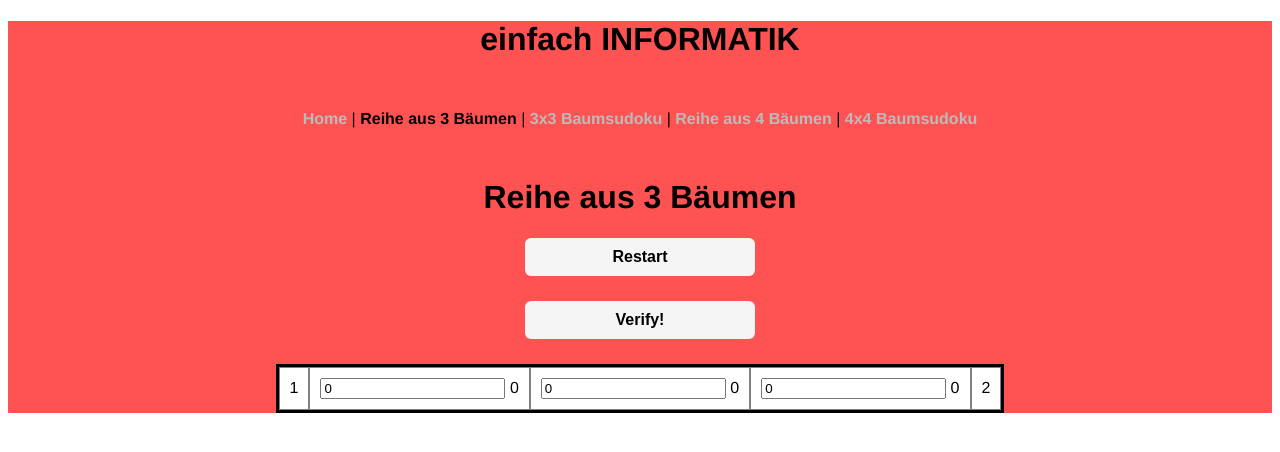
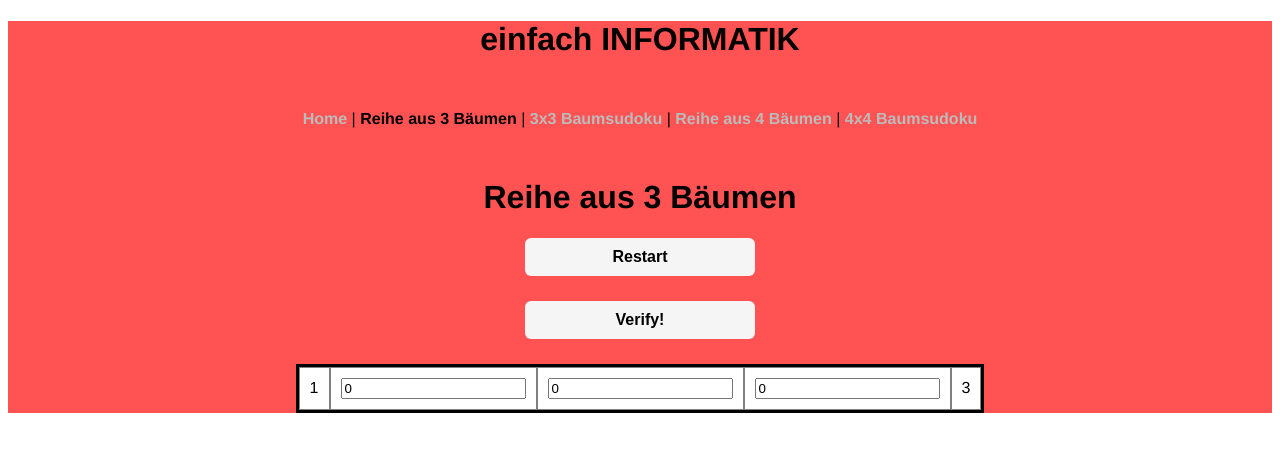
Before and after one commit to fbuetler/e-learning-environment, a Vue app in the folder vue-ts/: page /treerow3 in a window 1280 px wide. Both pictures are taken after a click on the button "Start!". Shown: the top 452 px of the page. Built offline with nearby package versions, Linux system fonts and the light colour scheme.

Commit message:
finish tree row

```diff
--- a/vue-ts/src/components/trees/RowOfThree.vue
+++ b/vue-ts/src/components/trees/RowOfThree.vue
@@ -1,6 +1,6 @@
 <template>
   <div class="treerow">
-    <h1>Reihe aus 3 Bäumen</h1>
+    <h1>Reihe aus {{ size }} Bäumen</h1>
     <div class="buttons-container">
       <button class="button" v-on:click="initializeGame()">
         {{ initializeGameText }}
@@ -9,227 +9,117 @@
         {{ evaluateGameText }}
       </button>
     </div>
-    <div class="grid" v-if="isGameStarted">
-      <div class="grid-cell">{{ treeRow.question.leftView }}</div>
-      <div
-        v-for="cell in treeRow.answer"
-        v-bind:key="cell.value"
-        class="grid-cell"
-      >
-        <input v-model="cell.value" type="text" class="grid-cell-content" />
-        {{ cell.value }}
+    <div class="grid" v-if="isGameStarted && !showResult">
+      <div class="grid-cell">{{ leftView }}</div>
+      <div v-for="cell in answer" v-bind:key="cell.id" class="grid-cell">
+        <input
+          v-model.number="cell.value"
+          type="text"
+          class="grid-cell-content"
+        />
       </div>
-      <div class="grid-cell">{{ treeRow.question.rightView }}</div>
+      <div class="grid-cell">{{ rightView }}</div>
+    </div>
+    <div v-if="showResult" class="solution">
+      <h2>{{ resultMessage }}</h2>
     </div>
   </div>
 </template>
 
 <script lang="ts">
-import { Component, Vue } from "vue-property-decorator";
+import { Component, Prop, Vue } from "vue-property-decorator";
+
+type Answer = {
+  id: number;
+  value: number;
+}[];
+
 @Component
 export default class RowOfTree extends Vue {
-  private treeRow: {
-    id: number;
-    question: {
-      leftView: number;
-      rightView: number;
-    };
-    answer: {
-      value: number;
-    }[];
-    solution: {
-      value: number;
-    }[];
-  };
-  private possibleTreeRows = [
-    {
-      id: 1,
-      question: {
-        leftView: 3,
-        rightView: 1,
-      },
-      answer: [
-        {
-          value: 0,
-        },
-        {
-          value: 0,
-        },
-        {
-          value: 0,
-        },
-      ],
-      solution: [
-        {
-          value: 1,
-        },
-        {
-          value: 2,
-        },
-        {
-          value: 3,
-        },
-      ],
-    },
-    {
-      id: 2,
-      question: {
-        leftView: 1,
-        rightView: 3,
-      },
-      answer: [
-        {
-          value: 0,
-        },
-        {
-          value: 0,
-        },
-        {
-          value: 0,
-        },
-      ],
-      solution: [
-        {
-          value: 3,
-        },
-        {
-          value: 2,
-        },
-        {
-          value: 1,
-        },
-      ],
-    },
-    {
-      id: 3,
-      question: {
-        leftView: 2,
-        rightView: 2,
-      },
-      answer: [
-        {
-          value: 0,
-        },
-        {
-          value: 0,
-        },
-        {
-          value: 0,
-        },
-      ],
-      solution: [
-        {
-          value: 1,
-        },
-        {
-          value: 3,
-        },
-        {
-          value: 2,
-        },
-      ],
-    },
-    {
-      id: 4,
-      question: {
-        leftView: 2,
-        rightView: 2,
-      },
-      answer: [
-        {
-          value: 0,
-        },
-        {
-          value: 0,
-        },
-        {
-          value: 0,
-        },
-      ],
-      solution: [
-        {
-          value: 2,
-        },
-        {
-          value: 3,
-        },
-        {
-          value: 1,
-        },
-      ],
-    },
-    {
-      id: 5,
-      question: {
-        leftView: 2,
-        rightView: 1,
-      },
-      answer: [
-        {
-          value: 0,
-        },
-        {
-          value: 0,
-        },
-        {
-          value: 0,
-        },
-      ],
-      solution: [
-        {
-          value: 2,
-        },
-        {
-          value: 1,
-        },
-        {
-          value: 3,
-        },
-      ],
-    },
-    {
-      id: 6,
-      question: {
-        leftView: 1,
-        rightView: 2,
-      },
-      answer: [
-        {
-          value: 0,
-        },
-        {
-          value: 0,
-        },
-        {
-          value: 0,
-        },
-      ],
-      solution: [
-        {
-          value: 3,
-        },
-        {
-          value: 1,
-        },
-        {
-          value: 2,
-        },
-      ],
-    },
-  ];
+  @Prop({ required: true })
+  private size: number;
+  private answer: Answer;
+  @Prop()
+  private leftView!: number;
+  @Prop()
+  private rightView!: number;
   private initializeGameText = "Start!";
   private evaluateGameText = "Verify!";
   private isGameStarted = false;
+  private showResult = false;
+  private resultMessage: string;
+
   public initializeGame(): void {
-    this.treeRow = this.possibleTreeRows[
-      Math.floor(Math.random() * this.possibleTreeRows.length)
-    ];
+    [this.leftView, this.rightView, this.answer] = this.generateTreeRow();
     this.initializeGameText = "Restart";
     this.isGameStarted = true;
   }
+
   public evaluateGame(): void {
-    console.log(this.treeRow);
-    return;
+    if (this.answer.length != this.size) {
+      this.resultMessage = "Ungültige Antwort!";
+    } else {
+      const trArr = this.answer.map((tree) => tree.value);
+      const visibleLeft = this.visibleTreesFromLeft(trArr);
+      const visibleRight = this.visibleTreesFromLeft(trArr.slice().reverse());
+      if (visibleLeft !== this.leftView || visibleRight !== this.rightView) {
+        this.resultMessage = "Falsch!";
+      } else {
+        this.resultMessage = "Richtig!";
+      }
+    }
+    this.showResult = true;
+    this.isGameStarted = false;
+    setTimeout(() => {
+      this.showResult = false;
+      this.isGameStarted = true;
+    }, 2000);
+  }
+
+  private generateTreeRow(): [number, number, Answer] {
+    const numbers: number[] = [];
+    for (let i = 0; i < this.size; i++) {
+      numbers[i] = i + 1;
+    }
+    this.shuffle(numbers);
+    const answer: Answer = [];
+    for (let i = 0; i < this.size; i++) {
+      answer[i] = {
+        id: i + 1,
+        value: 0,
+      };
+    }
+    return [
+      this.visibleTreesFromLeft(numbers),
+      this.visibleTreesFromLeft(numbers.slice().reverse()),
+      answer,
+    ];
+  }
+
+  private shuffle(arr: number[]): void {
+    let currentIndex = arr.length;
+    let tempValue: number;
+    let randomIndex: number;
+    while (currentIndex !== 0) {
+      randomIndex = Math.floor(Math.random() * currentIndex);
+      currentIndex--;
+
+      tempValue = arr[currentIndex];
+      arr[currentIndex] = arr[randomIndex];
+      arr[randomIndex] = tempValue;
+    }
+  }
+
+  private visibleTreesFromLeft(trees: number[]): number {
+    let min = 0;
+    let visible = 0;
+    for (const tree of trees) {
+      if (tree > min) {
+        visible++;
+        min = tree;
+      }
+    }
+    return visible;
   }
 }
 </script>
--- a/vue-ts/src/views/TreeRowOfThree.vue
+++ b/vue-ts/src/views/TreeRowOfThree.vue
@@ -1,6 +1,6 @@
 <template>
   <div class="treerow">
-    <RowOfThree />
+    <RowOfThree size="3" />
   </div>
 </template>
 
```
